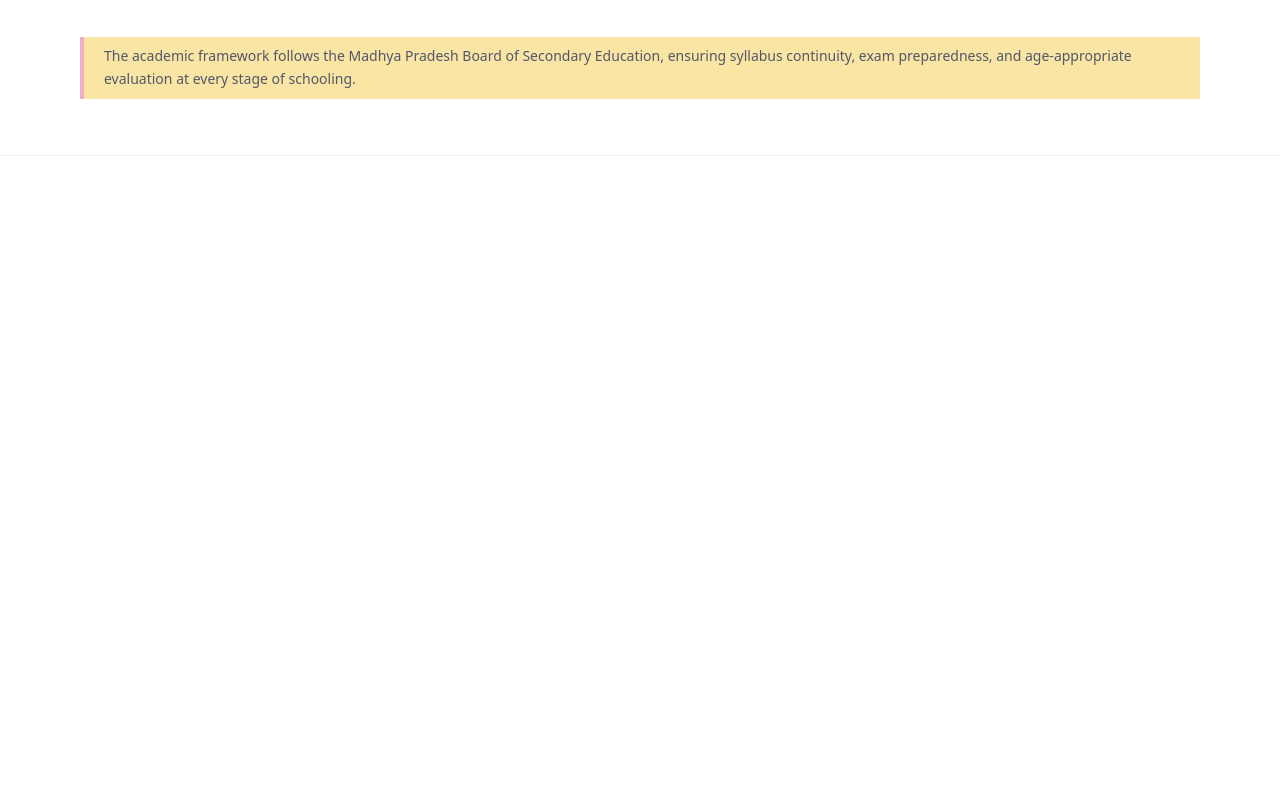
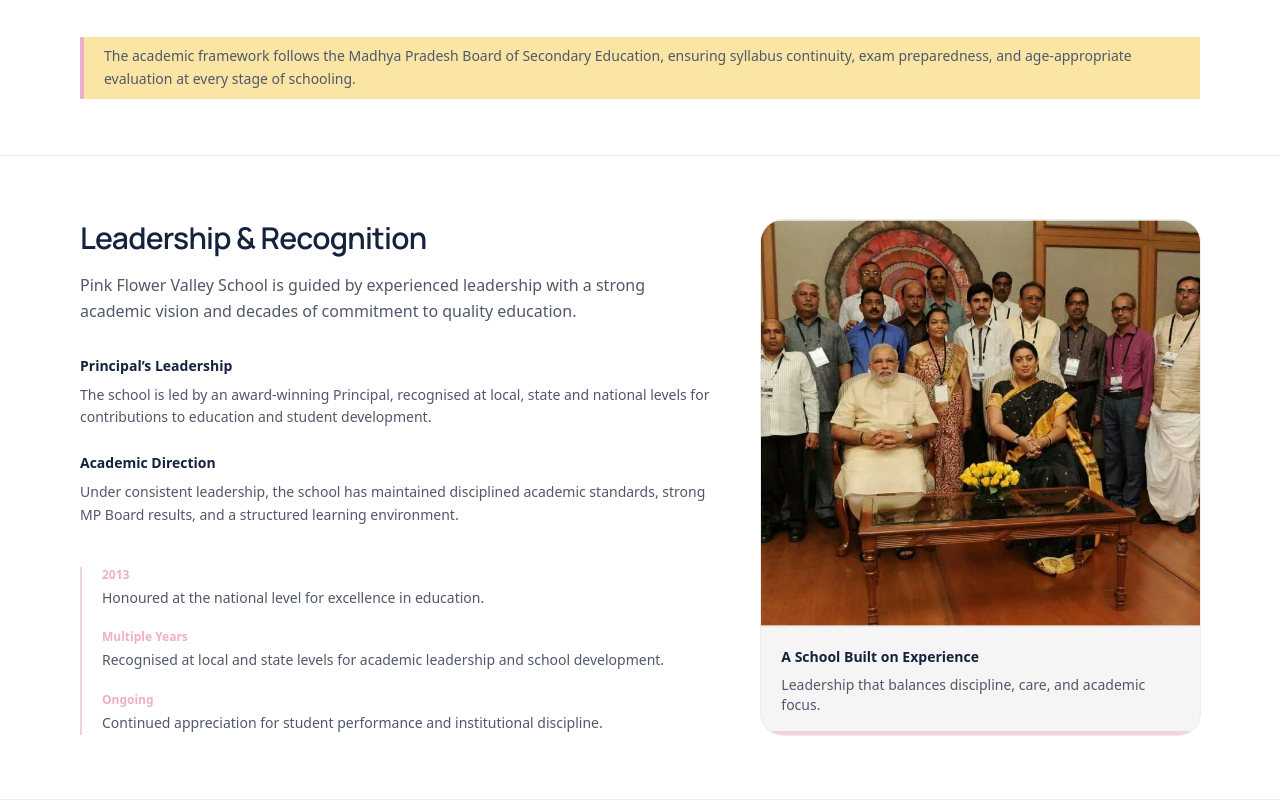
Before and after one commit to pranavsoni1101/pink-flower-hs, a Next.js app: page / in a window 1280 px wide. Shown: the part 1959-2759 px from the top of the page. Before the commit the page ends 2115 px from the top, so only its background shows below. Built offline with nearby package versions, Linux system fonts and the light colour scheme.

Commit message:
Added leadership & recognition section

```diff
--- a/app/page.tsx
+++ b/app/page.tsx
@@ -1,5 +1,6 @@
 import AcademicsOverview from "@/components/home/academics-overview";
 import Hero from "@/components/home/hero";
+import LeadershipAwards from "@/components/home/leadership-awards";
 import WhyChooseUs from "@/components/home/why-choose-us";
 
 const Home = () => {
@@ -7,7 +8,8 @@ const Home = () => {
         <main>
             <Hero />
             <WhyChooseUs />
-      <AcademicsOverview    />
+            <AcademicsOverview />
+            <LeadershipAwards />
         </main>
     );
 };
--- /dev/null
+++ b/components/home/leadership-awards.tsx
@@ -0,0 +1,113 @@
+"use client";
+
+import { cn } from "@/lib/utils";
+import Image from "next/image";
+
+type LeadershipAwardsProps = {
+    className?: string;
+};
+
+export default function LeadershipAwards({ className }: LeadershipAwardsProps) {
+    return (
+        <section className={cn("border-b border-border/60 bg-background", className)}>
+            <div className="mx-auto max-w-6xl px-4 py-16">
+                <div className="grid gap-12 lg:grid-cols-12">
+                    {/* Left: Leadership */}
+                    <div className="lg:col-span-7">
+                        <h2 className="text-2xl font-semibold tracking-tight sm:text-3xl">
+                            Leadership & Recognition
+                        </h2>
+
+                        <p className="mt-4 max-w-xl text-muted-foreground leading-relaxed">
+                            Pink Flower Valley School is guided by experienced leadership with a strong
+                            academic vision and decades of commitment to quality education.
+                        </p>
+
+                        <div className="mt-8 space-y-6">
+                            <div>
+                                <div className="text-sm font-semibold text-foreground">
+                                    Principal’s Leadership
+                                </div>
+                                <p className="mt-2 text-sm text-muted-foreground leading-relaxed">
+                                    The school is led by an award-winning Principal, recognised at local,
+                                    state and national levels for contributions to education and student development.
+                                </p>
+                            </div>
+
+                            <div>
+                                <div className="text-sm font-semibold text-foreground">
+                                    Academic Direction
+                                </div>
+                                <p className="mt-2 text-sm text-muted-foreground leading-relaxed">
+                                    Under consistent leadership, the school has maintained disciplined
+                                    academic standards, strong MP Board results, and a structured learning environment.
+                                </p>
+                            </div>
+                        </div>
+
+                        {/* Awards timeline */}
+                        <div className="mt-10 border-l-2 border-primary/60 pl-5 space-y-5">
+                            <Award
+                                year="2013"
+                                text="Honoured at the national level for excellence in education."
+                            />
+                            <Award
+                                year="Multiple Years"
+                                text="Recognised at local and state levels for academic leadership and school development."
+                            />
+                            <Award
+                                year="Ongoing"
+                                text="Continued appreciation for student performance and institutional discipline."
+                            />
+                        </div>
+                    </div>
+
+                    {/* Right: Visual anchor (content-height aligned) */}
+                    <div className="lg:col-span-5">
+                        <div className="flex h-full">
+                            <div className="relative flex w-full flex-col overflow-hidden rounded-3xl bg-card ring-1 ring-border/70">
+
+                                {/* Image */}
+
+                                <div className="relative h-full min-h-[320px] overflow-hidden">
+                                    <Image
+                                        src="/principal.jpg" // or award.jpg
+                                        alt="Principal of Pink Flower Valley School"
+                                        fill
+                                        className="object-cover"
+                                        priority={false}
+                                    />
+                                </div>
+
+                                {/* Caption */}
+                                <div className="border-t border-border/60 p-5">
+                                    <div className="text-sm font-semibold text-foreground">
+                                        A School Built on Experience
+                                    </div>
+                                    <p className="mt-2 text-sm text-muted-foreground">
+                                        Leadership that balances discipline, care, and academic focus.
+                                    </p>
+                                </div>
+
+                                {/* subtle brand edge */}
+                                <div aria-hidden className="absolute inset-x-0 bottom-0 h-1 bg-primary/50" />
+                            </div>
+                        </div>
+                    </div>
+
+                </div>
+            </div>
+        </section>
+    );
+}
+
+function Award({ year, text }: { year: string; text: string }) {
+    return (
+        <div>
+            <div className="text-xs font-semibold text-primary">{year}</div>
+            <p className="mt-1 text-sm text-muted-foreground leading-relaxed">
+                {text}
+            </p>
+        </div>
+    );
+}
```
Also changed, not shown: public/principal.jpg (added). Lines whose indentation alone changed are shown as unchanged.
